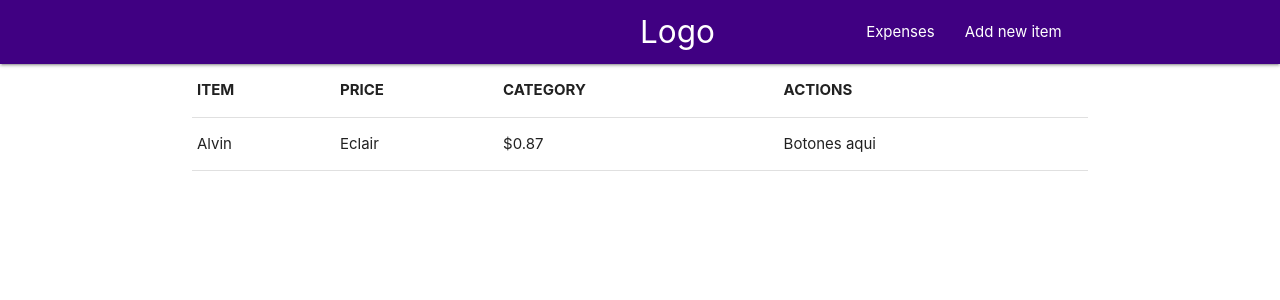
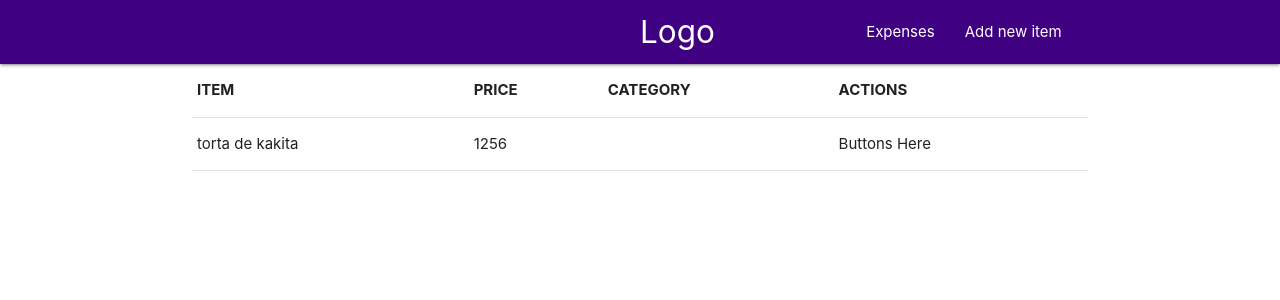
Before and after one commit to panther46/Expense_template, a React (Create React App) app: page /Expenses in a window 1280 px wide. Shown: the top 300 px of the page. Built offline with nearby package versions, Linux system fonts and the light colour scheme; data requests are answered from the project's data file.

Commit message:
Version 1.11 Fixing connection and mapping the query object.

```diff
--- a/src/App.js
+++ b/src/App.js
@@ -14,18 +14,19 @@ const [Result, setResult] = useState([]);
 useEffect(()=>{
   const requestQueryApi = async () => {
   const query = await axios.get('http://localhost:4000/items');
-  console.log(query.data);
+  setResult(query.data);
+  console.log(query.data); // testing by console
 }
 requestQueryApi();
 
-},);
+},[]);
 
   return (
     <div className="App">
       <Router>
        <Header/>
         <Switch>
-            <Route exact path = "/Expenses" component = {Expenses}/>
+            <Route exact path = "/Expenses" render = { () => (<Expenses Result = {Result} />)} />
             <Route exact path = "/new-item" component = {AddItem}/>
         </Switch>
       </Router>
--- a/src/components/Expense/expense_list.js
+++ b/src/components/Expense/expense_list.js
@@ -2,14 +2,14 @@ import React,{Fragment} from 'react';
 
 
 
-function ExpenseList(){
+function ExpenseList({item}){
     return(
         <Fragment>
             <tr>
-                <td>Alvin</td>
-                <td>Eclair</td>
-                <td>$0.87</td>
-                <td>Botones aqui</td>
+                <td>{item.item_name}</td>
+                <td>{item.price_item}</td>
+                <td>{item.category}</td>
+                <td>Buttons Here</td>
              </tr>
         </Fragment>
     )
--- a/src/components/Expense/index.js
+++ b/src/components/Expense/index.js
@@ -3,7 +3,7 @@ import ExpenseList from './expense_list';
 
 
 
-function Expenses() {
+function Expenses({Result}) {
     return(
         <div className = "container">
             <table>
@@ -16,7 +16,12 @@ function Expenses() {
                 </tr>
                 </thead>
                 <tbody>
-                    <ExpenseList/>
+                    {Result.map(item => (
+                       <ExpenseList
+                       key = {Result.id} // key in DB
+                       item = {item} // item
+                       />
+                       ))}
                 </tbody>
             </table>
         </div>
```
